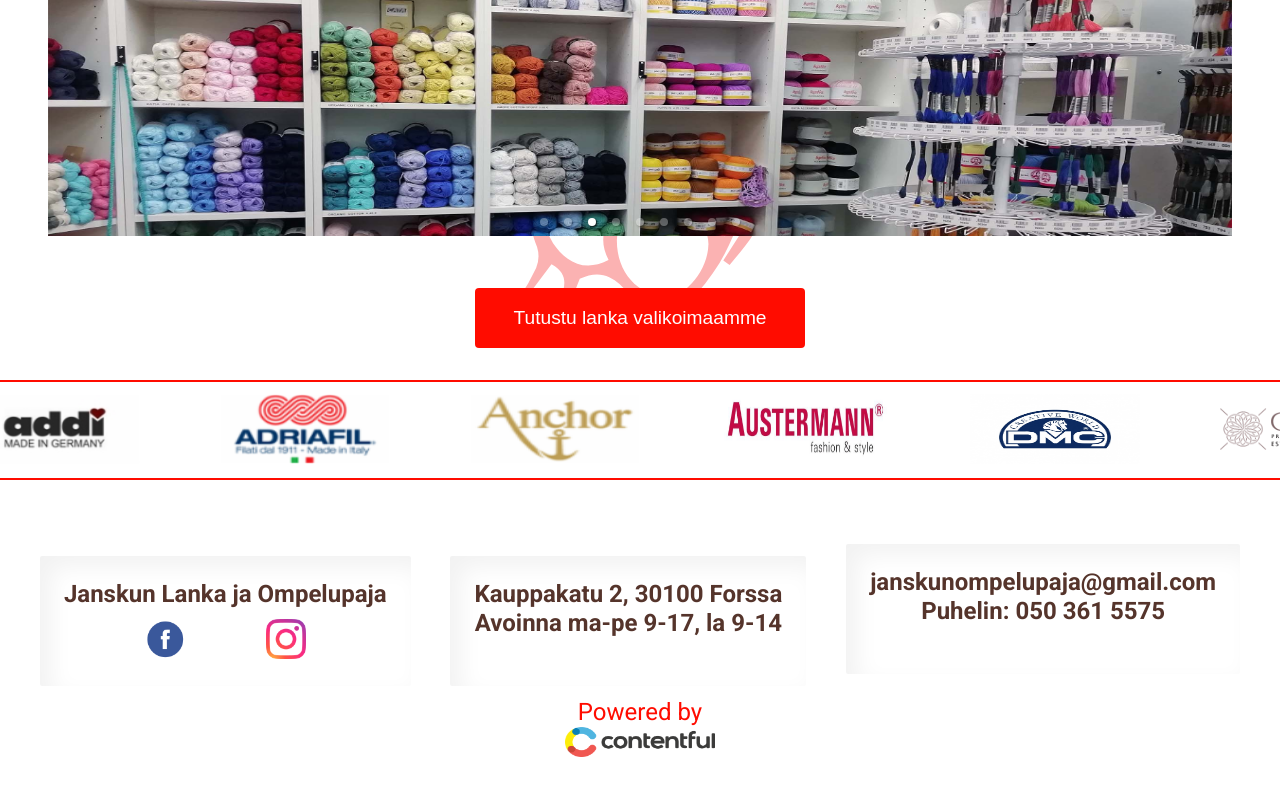
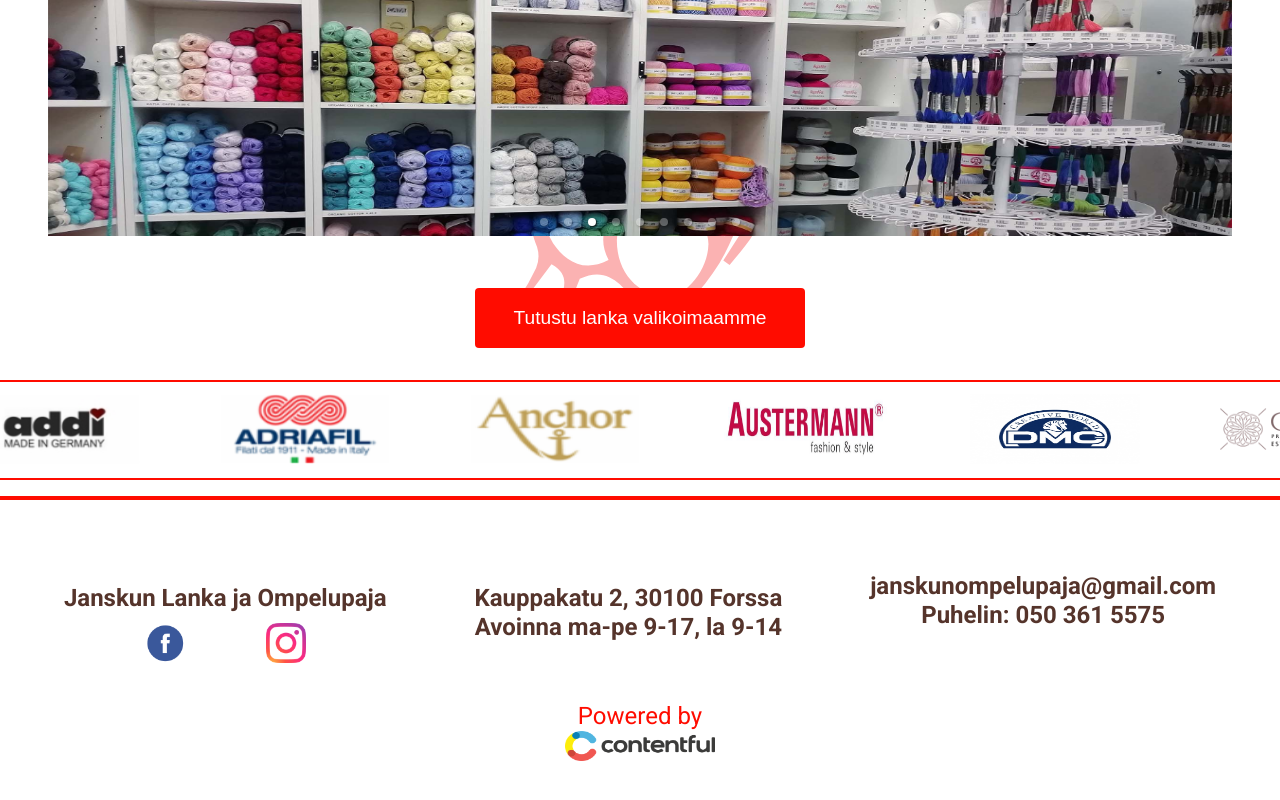
Before and after one commit to LinkinWD/janskunkoodi, a Next.js app: page / in a window 1280 px wide. Shown: the part 406-1206 px from the top of the page. Before the commit the page ends 1163 px from the top, so only its background shows below. Built offline with nearby package versions, Linux system fonts and the light colour scheme; a web font is replaced by a local one.

Commit message:
404 sivy, component hr ja uudet varjot tuotteisiin

```diff
--- a/components/Footer.js
+++ b/components/Footer.js
@@ -1,10 +1,12 @@
 import styled from '../styles/footer.module.css';
 import Image from 'next/image';
 import Link from 'next/link';
+import Hr from './Hr';
 
 export default function Footer() {
 	return (
 		<footer className={styled.footer}>
+			<Hr />
 			<div className={styled.firma}>
 				<div className={styled.div}>
 					<p>Janskun Lanka ja Ompelupaja</p>
--- a/components/Header.js
+++ b/components/Header.js
@@ -1,9 +1,10 @@
 import styled from '../styles/header.module.css';
+import Hr from './Hr';
 
 export default function Header() {
 	return (
 		<header className={styled.header}>
-			<hr className={styled.hr} />
+			<Hr />
 			<h1 className={styled.h1}>Janskun Lanka ja Ompelupaja</h1>
 		</header>
 	);
--- /dev/null
+++ b/components/Hr.js
@@ -0,0 +1,5 @@
+import styled from '../styles/hr.module.css';
+
+export default function Hr() {
+	return <hr className={styled.hr} />;
+}
--- a/pages/404.js
+++ b/pages/404.js
@@ -3,7 +3,9 @@ import styled from '../styles/404.module.css';
 export default function EiOle() {
 	return (
 		<div className={styled.div}>
-			<h3 className={styled.text}>Oops jotain meni vikaan ja tälläistä sivua ei voida näyttää</h3>
+			<h3 className={styled.text}>Oops jotain meni vikaan. </h3>
+			<br />
+			<h3 className={styled.text}>Tälläistä sivua ei ole</h3>
 		</div>
 	);
 }
--- a/styles/404.module.css
+++ b/styles/404.module.css
@@ -1,10 +1,12 @@
 .div {
-	height: 100%;
-	width: 100%;
+	height: 60vh;
+
 	display: flex;
 	justify-content: center;
 	align-items: center;
+	flex-direction: column;
 }
 .text {
 	font-size: 2rem;
+	color: var(--joak);
 }
--- a/styles/footer.module.css
+++ b/styles/footer.module.css
@@ -20,10 +20,6 @@
 	margin-top: 2em;
 	height: 130px;
 	padding: 1em;
-	border-radius: 2px;
-	border-radius: 2px;
-	background: #ffffff;
-	box-shadow: inset 11px 11px 23px #f2f2f2, inset -11px -11px 23px #ffffff;
 }
 .div:last-child {
 	margin-bottom: 1em;
@@ -36,7 +32,7 @@
 }
 .contentful {
 	align-items: center;
-
+	margin-bottom: 2em;
 	display: flex;
 	justify-content: center;
 	align-items: center;
--- a/styles/header.module.css
+++ b/styles/header.module.css
@@ -17,8 +17,3 @@
 	box-shadow: 6px 6px 12px #e3e3e3, -6px -6px 12px #ffffff;
 	width: 60vw;
 }
-.hr {
-	width: 100%;
-	margin-top: 5px;
-	border: 2px solid var(--janskunpunainen);
-}
--- /dev/null
+++ b/styles/hr.module.css
@@ -0,0 +1,5 @@
+.hr {
+	width: 100%;
+	margin-top: 5px;
+	border: 2px solid var(--janskunpunainen);
+}
```
Also changed, not shown: styles/tuotekortti.module.css (+6 -3 lines).
